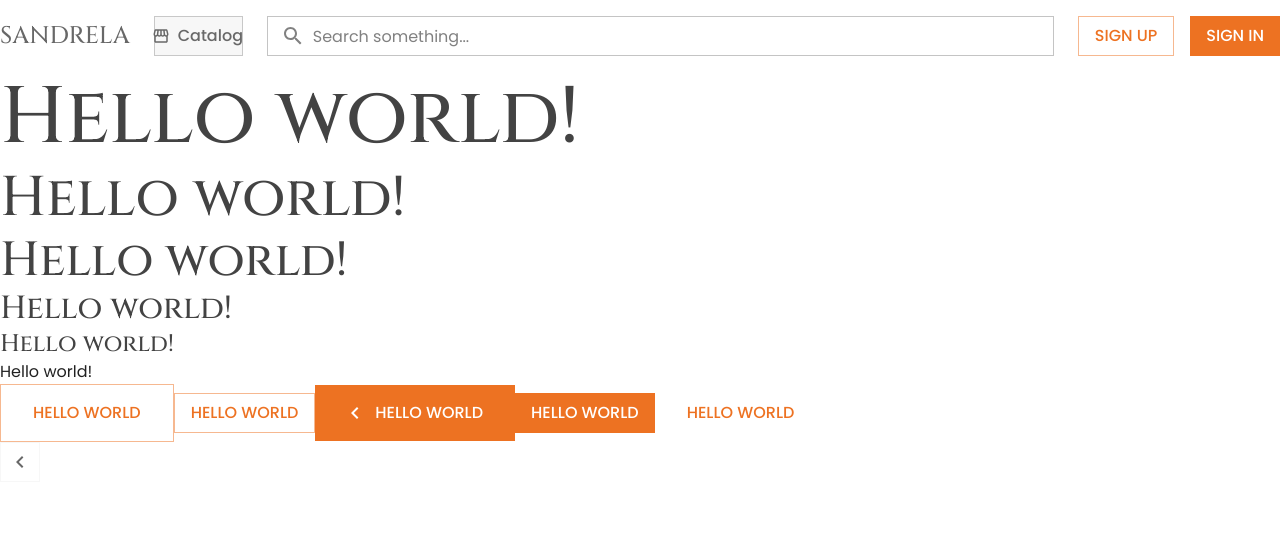
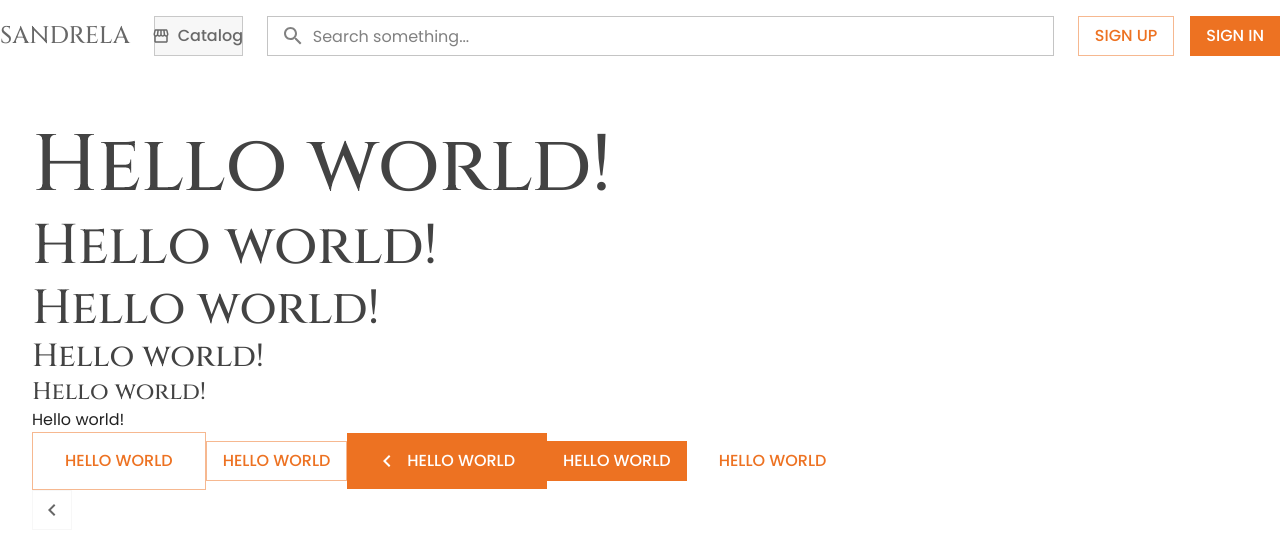
Before and after one commit to berezenko04/wedding-shop, a React (Vite) app in the folder client/: page / in a window 1280 px wide. Shown: the top 554 px of the page. Built offline with nearby package versions, Linux system fonts and the light colour scheme.

Commit message:
chore: implemented layout to routes

```diff
--- a/client/src/App.tsx
+++ b/client/src/App.tsx
@@ -1,5 +1,8 @@
 import { BrowserRouter, Route, Routes } from "react-router-dom";
 import { lazy } from "react";
+
+// components
+import PrimaryLayout from "./components/layouts/PrimaryLayout";
 
 const HomePage = lazy(() => import("@/pages/Homepage"));
 
@@ -17,7 +20,7 @@ function App() {
           <Route path="/reset-password-success" />
         </Route>
 
-        <Route>
+        <Route element={<PrimaryLayout />}>
           <Route path="/" element={<HomePage />} />
           <Route path="/catalog" />
           <Route path="/catalog/:slug" />
--- a/client/src/pages/Homepage/index.tsx
+++ b/client/src/pages/Homepage/index.tsx
@@ -1,10 +1,8 @@
-import Header from "@/components/navigation/Header";
 import { Button, Typography } from "@mui/material";
 
 const HomePage: React.FC = () => {
   return (
     <div>
-      <Header />
       <Typography variant="h1">Hello world!</Typography>
       <Typography variant="h2">Hello world!</Typography>
       <Typography variant="h3">Hello world!</Typography>
```
